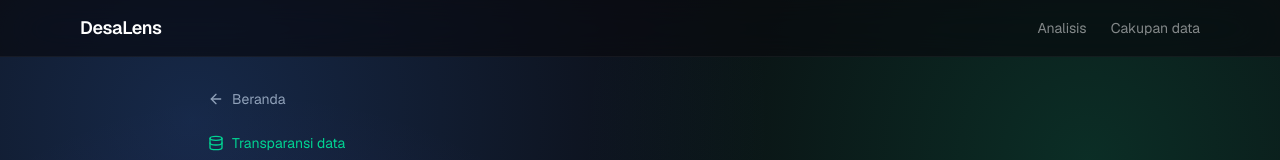
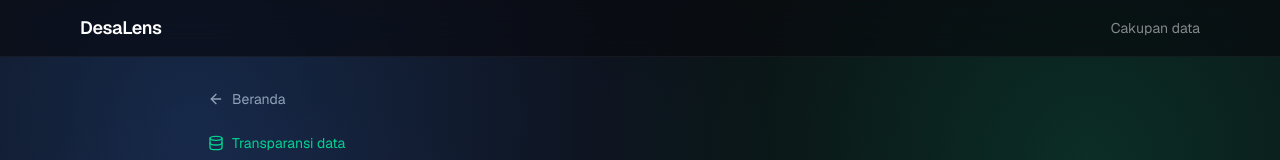
Before and after one commit to citrapricylia-am/knowledge-base-desa, a Next.js app: page /cakupan in a window 1280 px wide. Shown: the top 160 px of the page. Built offline with nearby package versions, Linux system fonts and the light colour scheme; no server answers; the database is empty.

Commit message:
Fix: hapus menu Analisis dari nav — self-link redundan di home, duplikat tombol 'Analisis baru' di halaman lain

```diff
--- a/src/components/SmartHeader.tsx
+++ b/src/components/SmartHeader.tsx
@@ -15,9 +15,6 @@ export function SmartHeader() {
             <span className="text-lg">DesaLens</span>
           </Link>
           <nav className="flex items-center gap-6 text-sm text-white/60">
-            <Link href="/" className="hover:text-white transition-colors">
-              Analisis
-            </Link>
             <Link href="/cakupan" className="hover:text-white transition-colors">
               Cakupan data
             </Link>
@@ -40,9 +37,6 @@ export function SmartHeader() {
           <span className="text-lg">DesaLens</span>
         </Link>
         <nav className="flex items-center gap-6 text-sm text-white/50">
-          <Link href="/" className="hover:text-white transition-colors">
-            Analisis
-          </Link>
           <Link href="/cakupan" className="hover:text-white transition-colors">
             Cakupan data
           </Link>
```
